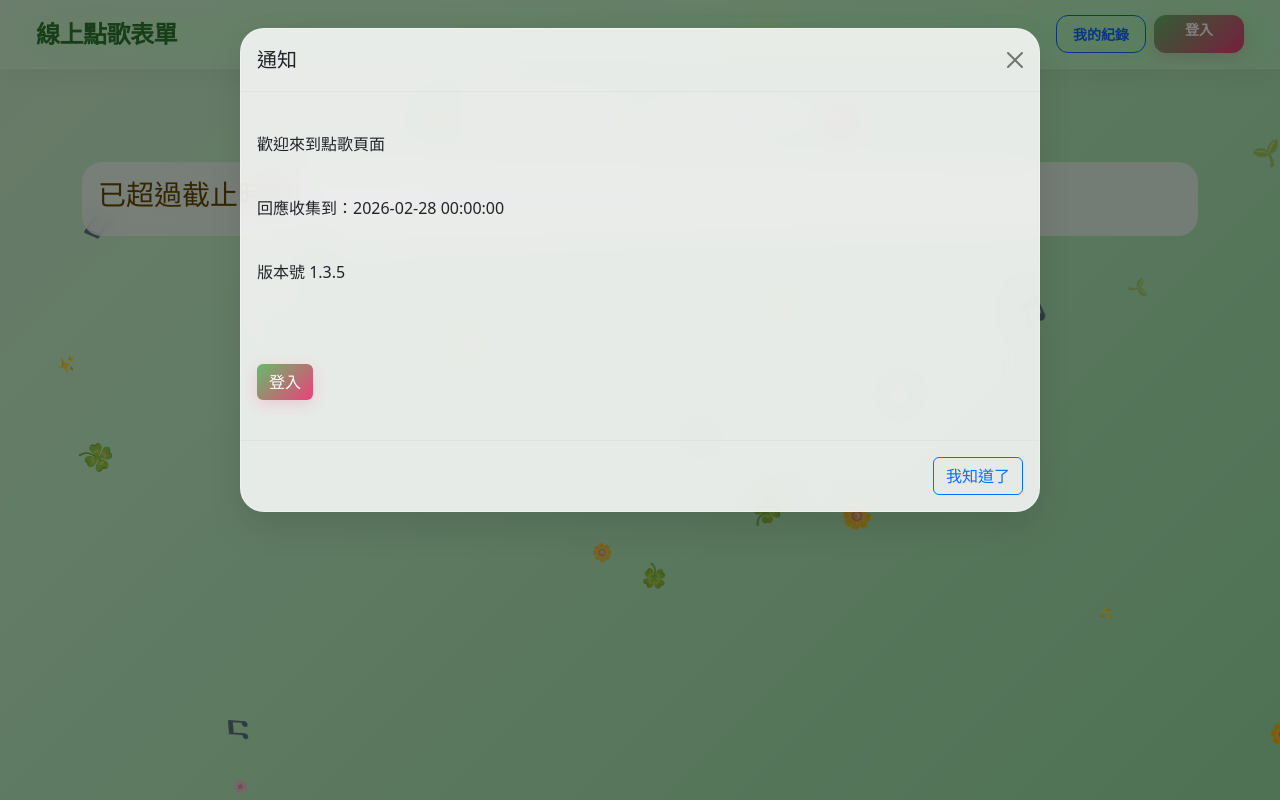
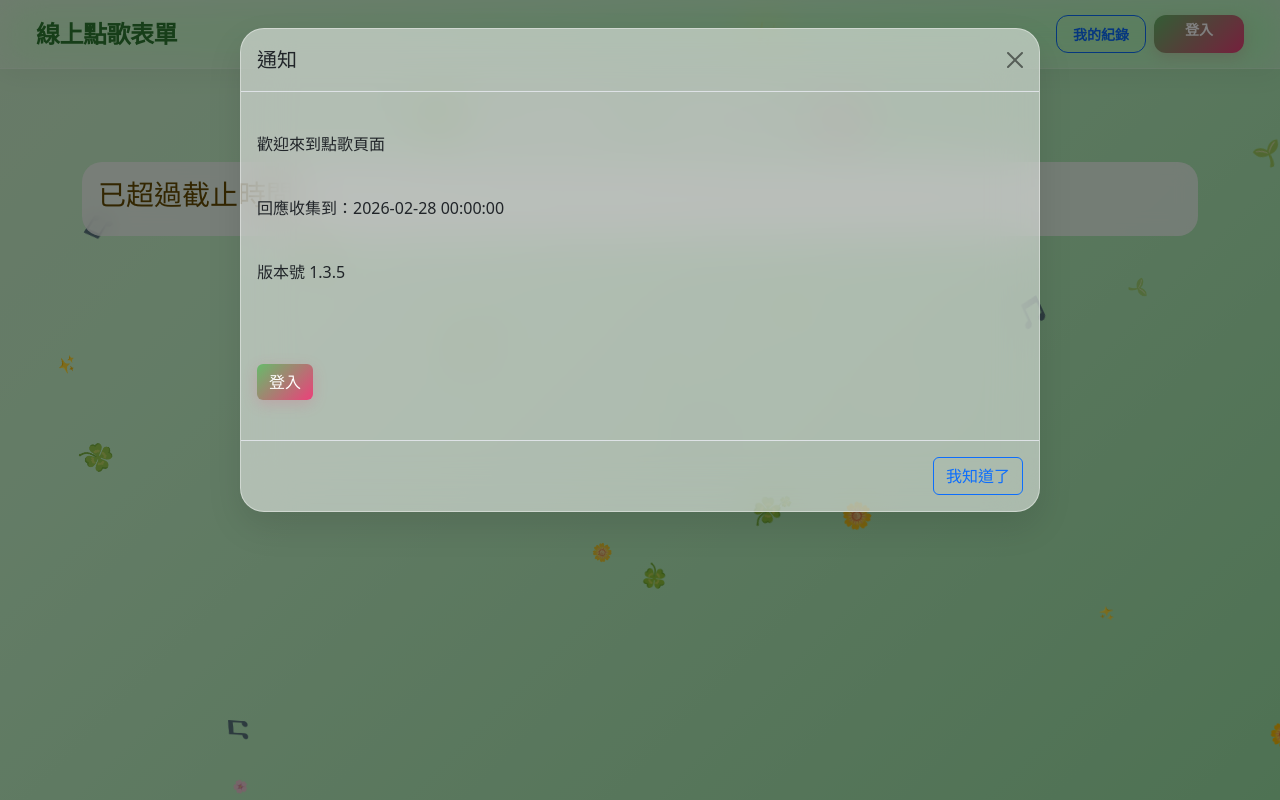
Before and after one commit to wen-ar/song_request_form, a Flask app: page / in a window 1280 px wide. Run offline with Flask 3, Linux system fonts and the light colour scheme; some libraries are stand-ins or nearby versions.

Commit message:
Update index.html

```diff
--- a/templates/index.html
+++ b/templates/index.html
@@ -87,10 +87,10 @@
     }
 
     .modal-content {
-      background: rgba(255, 255, 255, 0.85) !important;
-      backdrop-filter: blur(15px);
-      -webkit-backdrop-filter: blur(15px);
-      border: 1px solid rgba(255, 255, 255, 0.3);
+      background: rgba(255, 255, 255, 0.5) !important;
+      backdrop-filter: blur(25px);
+      -webkit-backdrop-filter: blur(25px);
+      border: 1px solid rgba(255, 255, 255, 0.4);
       border-radius: 24px !important;
       box-shadow: 0 15px 35px rgba(0, 0, 0, 0.1);
     }
```
